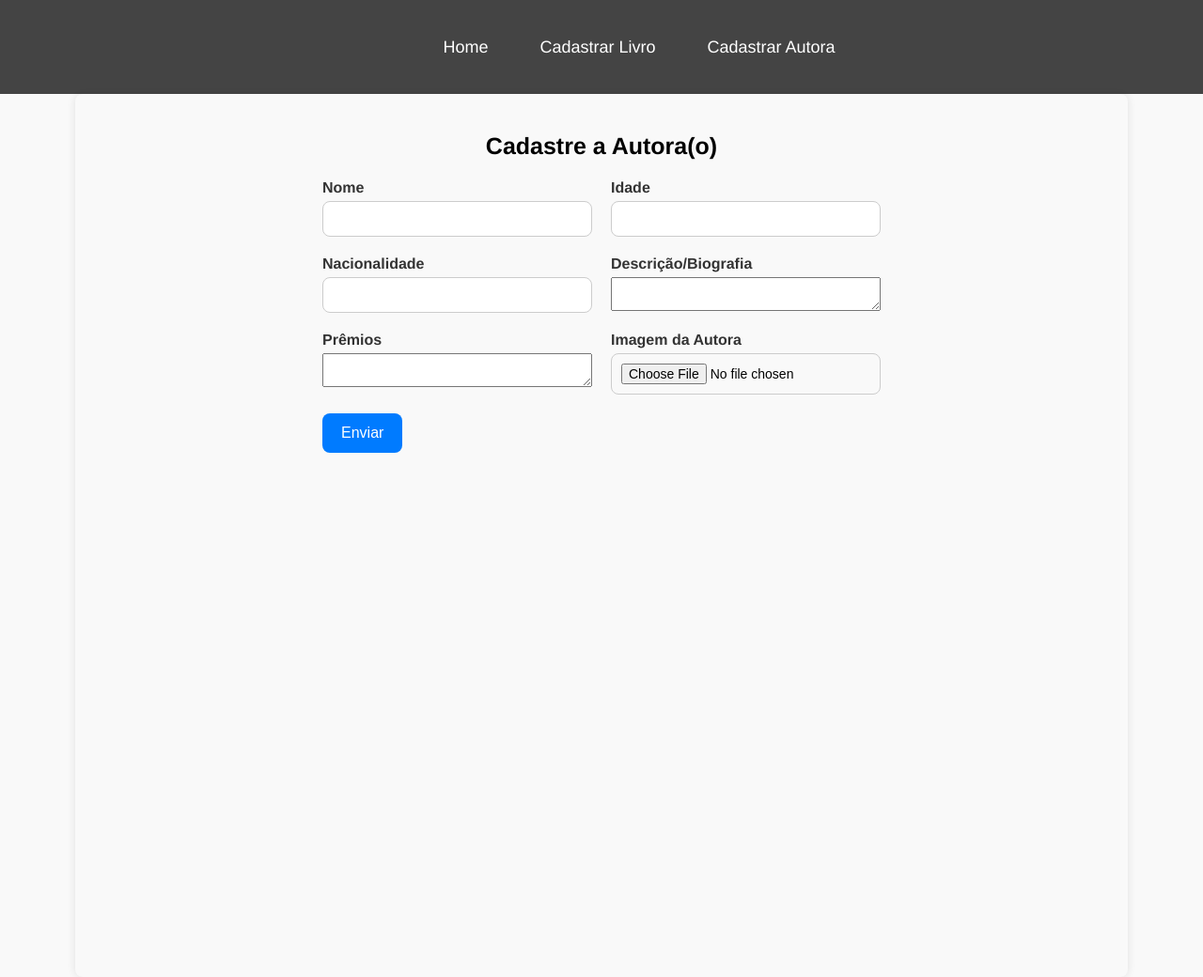
After one commit to GabrielBacaf/projectFacuPhpPuro, a PHP site: page /Pages/autor/create.php in a window 1280 px wide. The commit adds this page. Shown: the whole page at 94% size. Run offline with PHP 8.4, Linux system fonts and the light colour scheme.

Commit message:
refactor: refatoradno o projeto acrecentando a ideia de autora e imagem

```diff
--- /dev/null
+++ b/Pages/autor/_form.php
@@ -0,0 +1,27 @@
+<div class="row">
+    <div>
+        <label for="nome">Nome</label>
+        <input required type="text" name="nome" id="nome" value="<?= htmlspecialchars($autora['nome'] ?? '') ?>">
+    </div>
+    <div>
+        <label for="idade">Idade</label>
+        <input type="number" name="idade" id="idade" value="<?= htmlspecialchars($autora['idade'] ?? '') ?>">
+    </div>
+    <div>
+        <label for="nacionalidade">Nacionalidade</label>
+        <input type="text" name="nacionalidade" id="nacionalidade" value="<?= htmlspecialchars($autora['nacionalidade'] ?? '') ?>">
+    </div>
+    <div>
+        <label for="descricao">Descrição/Biografia</label>
+        <textarea name="descricao" id="descricao"><?= htmlspecialchars($autora['descricao'] ?? '') ?></textarea>
+    </div>
+    <div>
+        <label for="premios">Prêmios</label>
+        <textarea name="premios" id="premios"><?= htmlspecialchars($autora['premios'] ?? '') ?></textarea>
+    </div>
+    <!-- Novo campo para imagem -->
+    <div>
+        <label for="imagem">Imagem da Autora</label>
+        <input type="file" name="imagem" id="imagem" accept="image/*">
+    </div>
+</div>
--- a/Pages/create.php
+++ b/Pages/autor/create.php
@@ -5,17 +5,16 @@ ob_start(); // captura todo o conteúdo da página
 ?>
 
 <section>
-    <form action="/projectFacuPhpPuro/controller/bookController.php" method="POST">
+    <form action="/projectFacuPhpPuro/controller/bookController.php" method="POST" enctype="multipart/form-data">
         <input type="hidden" name="action" value="store">
 
-        <h1>Cadastrar Livro</h1>
+        <h1>Cadastre a Autora(o)</h1>
         <?php include_once __DIR__ . '/_form.php'; ?>
-
         <button type="submit">Enviar</button>
     </form>
 </section>
 
 <?php
 $conteudo = ob_get_clean(); // guarda o HTML capturado
-include_once __DIR__ . '/layout.php'; // inclui o layout, que vai usar $conteudo
+include_once __DIR__ . '/../fragments/layout.php'; // inclui o layout, que vai usar $conteudo
 ?>
--- a/Pages/edit.php
+++ b/Pages/autor/edit.php
@@ -7,7 +7,7 @@ ob_start();
 ?>
 
 <section>
-   <form action="/projectFacuPhpPuro/controller/bookController.php" method="POST">
+   <form action="/projectFacuPhpPuro/controller/bookController.php" method="POST" enctype="multipart/form-data">
         <input type="hidden" name="action" value="update">
         <input type="hidden" name="id" value="<?= $book['id']?>">
         <h1>Editar Livro</h1>
@@ -19,5 +19,5 @@ ob_start();
 
 <?php
 $conteudo = ob_get_clean(); // guarda o HTML capturado
-include_once __DIR__ . '/layout.php'; // inclui o layout, que vai usar $conteudo
+include_once __DIR__ . '/../fragments/layout.php'; // inclui o layout, que vai usar $conteudo
 ?>
--- /dev/null
+++ b/Pages/fragments/header.php
@@ -0,0 +1,7 @@
+<nav class="navbar-transparente">
+        <div class="nav-item">
+            <a class="nav-link" href="/projectFacuPhpPuro">Home</a>
+            <a class="nav-link" href="/projectFacuPhpPuro/Pages/livro/create.php">Cadastrar Livro</a>
+            <a class="nav-link" href="/projectFacuPhpPuro/Pages/autor/create.php">Cadastrar Autora</a>
+        </div>
+</nav>
--- a/Pages/layout.php
+++ b/Pages/fragments/layout.php
@@ -4,13 +4,16 @@
 <head>
     <meta charset="UTF-8">
     <title><?= $titulo ?? "Meu Projeto PHP" ?></title>
-     <link rel="stylesheet" href="/projectFacuPhpPuro/css/style.css">
+    <link rel="stylesheet" href="/projectFacuPhpPuro/static/css/style.css">
 </head>
 
 <body>
-    <!-- <?php include_once __DIR__ . '/header.php'; ?> -->
+    <header>
+        <?php include_once __DIR__ . '/header.php'; ?>
+    </header>
 
-    <main>
+
+    <main id="home">
         <div class="container">
             <div>
                 <?php include_once __DIR__ . '/session.php'; ?>
--- a/index.php
+++ b/index.php
@@ -8,17 +8,17 @@ ob_start(); // começa a capturar o HTML
 ?>
 
 <section>
-    <h2>Listar livros</h2>
+    <h1>Listar livros</h1>
    <div id="criarLivro">
     <form action="controller/bookController.php" method="GET" style="display:inline">
         <input type="hidden" name="action" value="create">
         <button type="submit">Criar Livro</button>
     </form>
 </div>
-    <?php include_once __DIR__ . '/Pages/list.php'; ?>
+    <?php include_once __DIR__ . '/Pages/livro/listaLivros.php'; ?>
 </section>
 
 <?php
 $conteudo = ob_get_clean(); // guarda o HTML capturado
-include_once __DIR__ . '/Pages/layout.php'; // inclui o layout
+include_once __DIR__ . '/Pages/fragments/layout.php'; // inclui o layout
 ?>
--- /dev/null
+++ b/static/css/style.css
@@ -0,0 +1,148 @@
+html {
+    height: 100%;
+}
+
+.container {
+    max-width: 1200px;
+    margin: 0 auto;
+    padding: 20px;
+    background-color: #f9f9f9;
+    box-shadow: 0 0 10px rgba(0, 0, 0, 0.1);
+    border-radius: 8px;
+    height: 900px;
+    width: 1080px;
+    justify-items: center;
+
+}
+
+body {
+
+    margin: 0;
+    padding: 0;
+    background-attachment: fixed;
+    font-family: Helvetica, Arial, sans-serif;
+    height: 100%;
+
+}
+
+#home {
+    padding-top: 100px;
+    background-color: #f9f9f9;
+
+}
+
+.navbar-transparente {
+    position: absolute;
+    width: 100%;
+    font-size: 18px;
+    background: rgba(0, 0, 0, 0.724);
+    height: 70px;
+    display: flex;
+    justify-content: center;
+    align-items: center;
+    padding: 15px;
+}
+
+
+.navbar-transparente .nav-item .nav-link {
+    color: white;
+    padding-left: 50px;
+    transition: color 0.4s;
+    text-decoration: none;
+
+}
+
+.navbar-transparente .nav-item .nav-link:hover {
+    color: hsla(243, 89%, 18%, 0.275);
+}
+
+.lista-livros {
+    display: flex;
+    flex-wrap: wrap;
+    gap: 20px;
+}
+
+/* Cada caixa de livro */
+.livro {
+    background-color: #fff;
+    border: 1px solid #ccc;
+    width: 250px;
+    padding: 15px;
+    text-align: center;
+    border-radius: 8px;
+    transition: transform 0.2s;
+    cursor: pointer;
+}
+
+.livro:hover {
+    transform: scale(1.05);
+}
+
+.livro img {
+    width: 100%;
+    height: auto;
+    border-radius: 4px;
+}
+
+.livro h2 {
+    margin-top: 10px;
+    font-size: 16px;
+}
+
+.row {
+    display: grid;
+    grid-template-columns: 1fr 1fr;
+    gap: 20px;
+    margin-top: 20px;
+}
+
+.row div {
+    display: flex;
+    flex-direction: column;
+}
+
+label {
+    margin-bottom: 5px;
+    font-weight: bold;
+    color: #333;
+}
+
+input[type="text"],
+input[type="number"],
+input[type="file"] {
+    padding: 10px;
+    border: 1px solid #ccc;
+    border-radius: 8px;
+    font-size: 14px;
+    transition: 0.3s;
+}
+
+input[type="text"]:focus,
+input[type="number"]:focus,
+input[type="file"]:focus {
+    border-color: #007BFF;
+    box-shadow: 0 0 5px rgba(0, 123, 255, 0.5);
+    outline: none;
+}
+
+/* Se quiser, botão de submit estilizado */
+button {
+    margin-top: 20px;
+    padding: 12px 20px;
+    border: none;
+    border-radius: 8px;
+    background-color: #007BFF;
+    color: white;
+    font-size: 16px;
+    cursor: pointer;
+    transition: 0.3s;
+}
+
+button:hover {
+    background-color: #0056b3;
+}
+h1{
+      display: flex;
+    justify-content: center;
+    font-size: 25px;
+}
```
Also changed, not shown: Config/conexao.php (+29 -13 lines), Config/seed.php (+42 -16 lines), Pages/_form.php (deleted, +0 -23 lines), Pages/autor/listaAutor.php (added, +28 -0 lines), Pages/livro/_form.php (added, +28 -0 lines), Pages/livro/create.php (added, +20 -0 lines), Pages/livro/edit.php (added, +23 -0 lines), Pages/livro/listaLivros.php (added, +28 -0 lines), css/style.css (deleted, +0 -18 lines), Pages/fragments/footer.php (added), Pages/fragments/session.php (renamed from Pages/session.php), Pages/livro/list.php (renamed from Pages/list.php), static/img/harryPotter.jpg (added).
